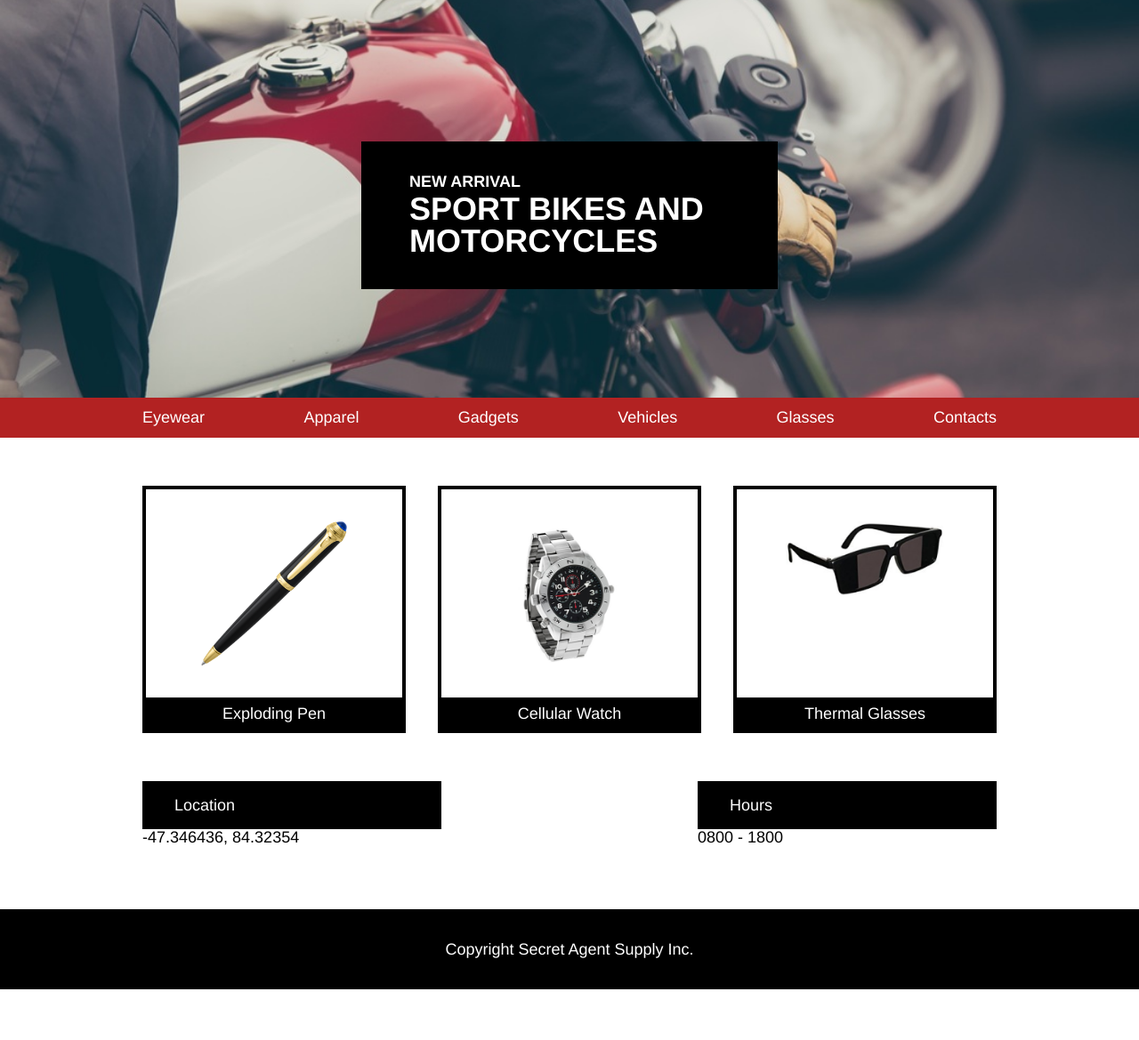
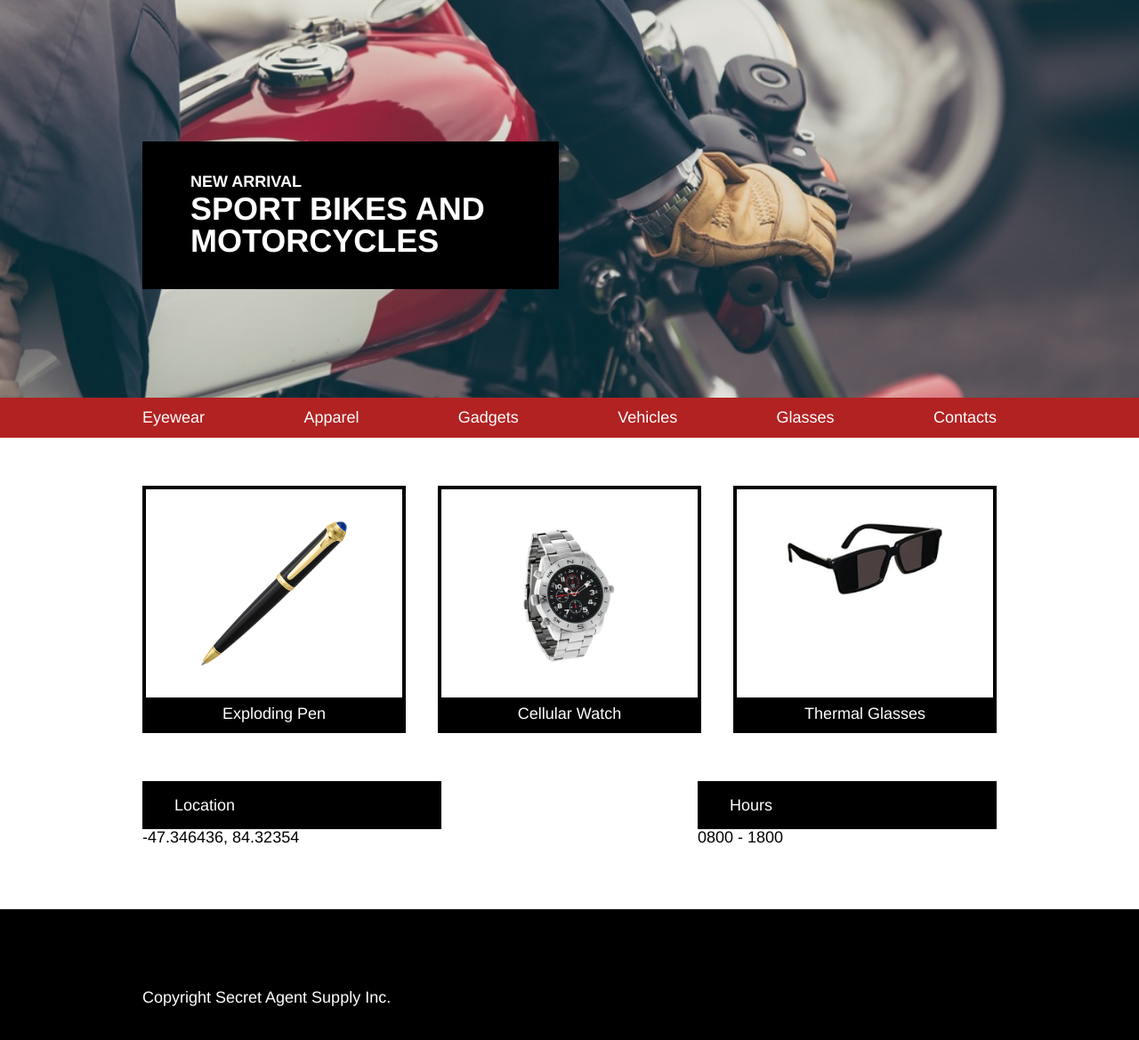
Before and after one commit to brenda-luz/SecretAgentSupply, a plain HTML site: page index.html in a window 1280 px wide. Shown: the part 45-1214 px from the top of the page at 89% size. Before the commit the page ends 1157 px from the top, so only its background shows below. Drawn offline with Linux system fonts and the light colour scheme.

Commit message:
Fix banner and footer alignments

```diff
--- a/resources/css/style.css
+++ b/resources/css/style.css
@@ -49,14 +49,15 @@ header img {
   background-position: center;
   background-size: cover;
   height: 25rem;
-  display: flex;
 }
 
 .news {
   background-color: #000;
-  margin-top: 9rem;
+  position: relative;
+  top: 9rem;
   width: 20rem;
   padding: 2rem 3rem;
+
 }
 
 h3 {
@@ -137,9 +138,7 @@ main img {
 footer {
   background-color: #000;
   text-align: left;
-  height: 5rem;
-  display: flex;
-  align-items: center;
+  padding: 5rem 0;
 }
 
 
```
